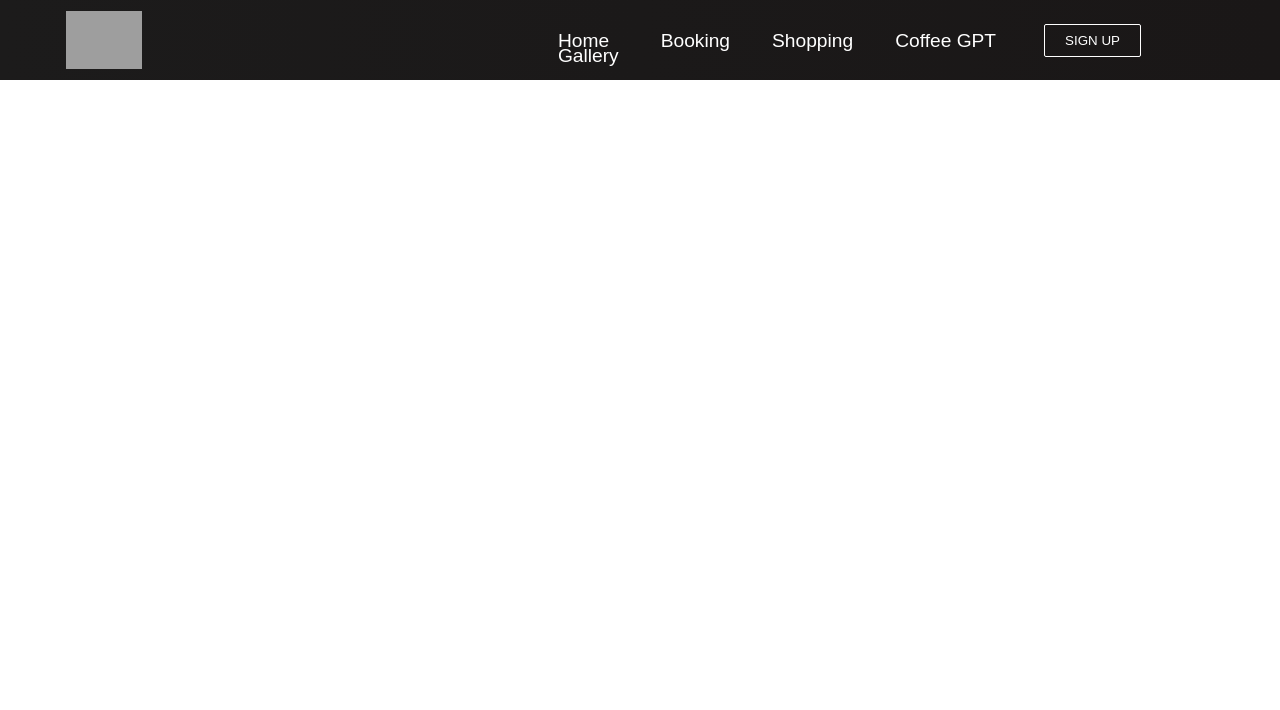
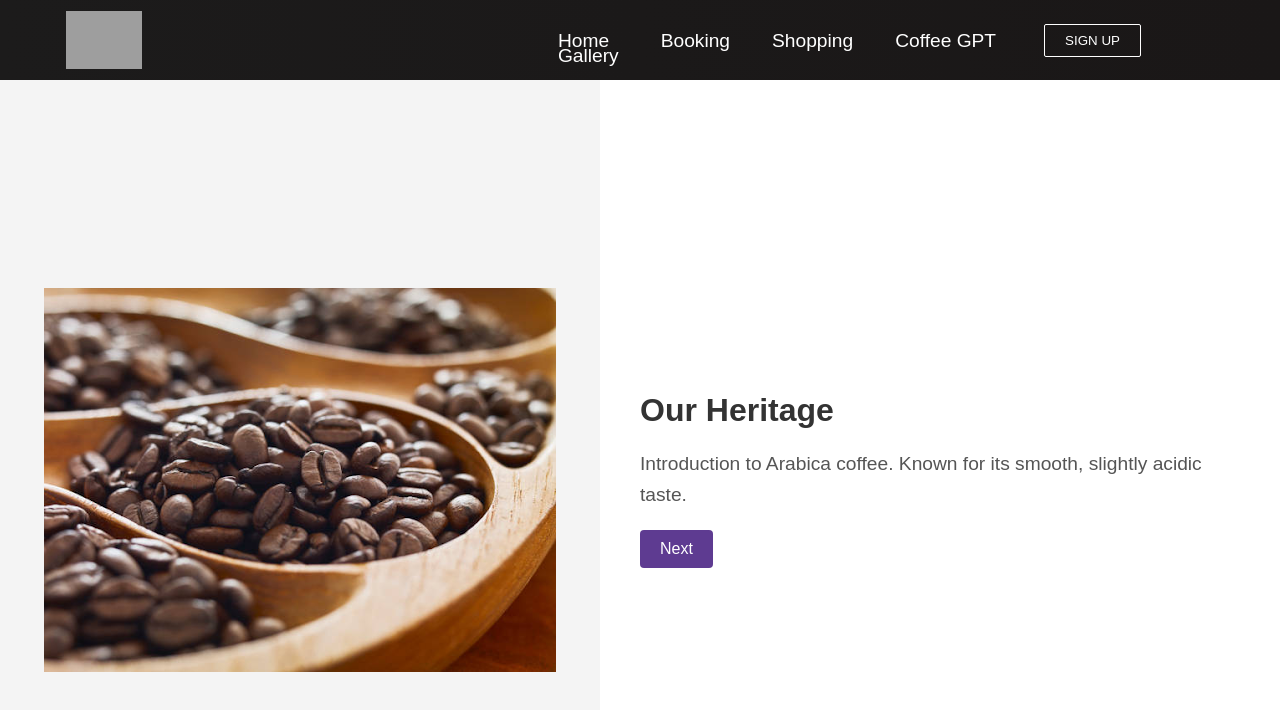
Before and after one commit to zekekwang/cs-5500-final-project, a React (Create React App) app: page /intro in a window 1280 px wide. Shown: the top 710 px of the page. Built offline with nearby package versions, Linux system fonts and the light colour scheme; no server answers; grey boxes are pictures that could not be loaded; a web font is replaced by a local one.

Commit message:
adding info page

```diff
--- a/package.json
+++ b/package.json
@@ -9,7 +9,7 @@
     "firebase": "^11.0.1",
     "react": "^18.3.1",
     "react-dom": "^18.3.1",
-    "react-router-dom": "^6.26.2",
+    "react-router-dom": "^6.27.0",
     "react-scripts": "5.0.1",
     "web-vitals": "^2.1.4"
   },
--- a/src/App.css
+++ b/src/App.css
@@ -8,6 +8,7 @@
 .home,
 .booking,
 .shopping,
+.intro,
 .coffee-basics,
 .gallery,
 .sign-up {
@@ -34,6 +35,14 @@
   font-size: 100px;
 }
 
+.intro {
+  background-position: center;
+  background-size: cover;
+  background-repeat: no-repeat;
+  color: #fff;
+  font-size: 100px;
+}
+
 .coffee-basics {
   background-position: center;
   background-size: fill;
--- a/src/App.js
+++ b/src/App.js
@@ -1,13 +1,14 @@
 import React, { useEffect } from 'react';
+import { BrowserRouter as Router, Route, Routes } from 'react-router-dom';
 import Navbar from './components/Navbar';
 import './App.css';
-import { BrowserRouter as Router, Route, Routes } from 'react-router-dom';
 import Home from './components/pages/Home';
 import Booking from './components/pages/Booking';
 import Shopping from './components/pages/Shopping';
 import CoffeeBasics from './components/pages/CoffeeBasics';
 import SignUp from './components/pages/SignUp';
 import Gallery from './components/pages/Gallery';
+import Intro from './components/pages/Intro';
 import { db, ref, set, remove, serverTimestamp } from './components/pages/firebase';
 
 
@@ -53,14 +54,13 @@ function App() {
 
             <Navbar />
             <Routes>
-
               <Route path='/' exact element={<Home />} />
               <Route path='booking' element={<Booking />} />
               <Route path='shopping' element={<Shopping />} />
+              <Route path='intro' element={<Intro />} />
               <Route path='coffee-basics' element={<CoffeeBasics />} />
               <Route path='sign-up' element={<SignUp />} />
               <Route path='gallery' element={<Gallery />} />
-
             </Routes>
           </Router>
         </>
--- a/src/components/Navbar.js
+++ b/src/components/Navbar.js
@@ -43,7 +43,7 @@ window.addEventListener('resize', showButton);
                             </Link>
                         </li>
                         <li className='nav-item'>
-                            <Link to='/shopping' className='nav-links' onClick={closeMobileMenu}>
+                            <Link to='/intro' className='nav-links' onClick={closeMobileMenu}>
                                 Shopping
                             </Link>
                         </li>
--- /dev/null
+++ b/src/components/pages/Intro.css
@@ -0,0 +1,54 @@
+.intro-container {
+    display: flex;
+    height: 100vh;
+    width: 100vw;
+  }
+
+  .image-section {
+    flex: 1;
+    display: flex;
+    align-items: center;
+    justify-content: center;
+    background-color: #f4f4f4;
+  }
+
+  .intro-image {
+    max-width: 100%;
+    max-height: 100%;
+    object-fit: cover;
+  }
+
+  .text-section {
+    flex: 1;
+    padding: 40px;
+    display: flex;
+    flex-direction: column;
+    justify-content: center;
+    background-color: #ffffff;
+    text-align: left;
+  }
+
+  .intro-title {
+    font-size: 2em;
+    font-weight: bold;
+    color: #333;
+    margin-bottom: 20px;
+  }
+
+  .intro-text {
+    font-size: 1.2em;
+    line-height: 1.6;
+    color: #555;
+  }
+
+  .next-button {
+    align-self: flex-start;
+    padding: 10px 20px;
+    font-size: 1em;
+    background-color: #5e3b91;
+    color: white;
+    border: none;
+    border-radius: 4px;
+    cursor: pointer;
+    margin-top: 20px;
+  }
--- /dev/null
+++ b/src/components/pages/Intro.js
@@ -0,0 +1,44 @@
+// Intro.js
+import React, { useState } from 'react';
+import { useNavigate } from 'react-router-dom';
+import './Intro.css';
+
+import arabica from './ShoppingImages/arabica.png';
+import excelsa from './ShoppingImages/excelsa.png';
+import liberica from './ShoppingImages/liberica.png';
+import robusta from './ShoppingImages/robusta.png';
+
+const introPages = [
+  { image: arabica, title: "Our Heritage", text: "Introduction to Arabica coffee. Known for its smooth, slightly acidic taste." },
+  { image: excelsa, title: "Excelsa Coffee", text: "Excelsa coffee: Unique in flavor, often described as fruity and tart." },
+  { image: liberica, title: "Liberica Coffee", text: "Liberica coffee: Bold and smoky, with floral and fruity undertones." },
+  { image: robusta, title: "Robusta Coffee", text: "Robusta coffee: Strong and bitter, perfect for espresso lovers." }
+];
+
+const Intro = () => {
+  const [currentPage, setCurrentPage] = useState(0);
+  const navigate = useNavigate();
+
+  const handleNext = () => {
+    if (currentPage < introPages.length - 1) {
+      setCurrentPage(currentPage + 1);
+    } else {
+      navigate('/shopping'); // Navigate to the Shopping page
+    }
+  };
+
+  return (
+    <div className="intro-container">
+      <div className="image-section">
+        <img src={introPages[currentPage].image} alt={introPages[currentPage].title} className="intro-image" />
+      </div>
+      <div className="text-section">
+        <h2 className="intro-title">{introPages[currentPage].title}</h2>
+        <p className="intro-text">{introPages[currentPage].text}</p>
+        <button className="next-button" onClick={handleNext}>Next</button>
+      </div>
+    </div>
+  );
+};
+
+export default Intro;
--- a/src/components/pages/Shopping.css
+++ b/src/components/pages/Shopping.css
@@ -1,38 +1,36 @@
-.shopping-container {
+.shopping-page {
   display: flex;
   flex-direction: column;
   align-items: center;
-  max-height: 80vh;
-  overflow-y: auto;
+  width: 100vw;
+  min-height: 100vh;
+  position: relative;
+  padding-bottom: 50px;
+  box-sizing: border-box;
 }
 
-.image-grid {
-  display: grid;
-  grid-template-columns: repeat(2, 1fr);
+.product-row {
+  display: flex;
+  flex-wrap: wrap; /* Allow items to wrap to the next row */
   gap: 20px;
-  width: 100%;
-  max-width: 500px;
+  justify-content: center; /* Center items horizontally */
+  max-width: 1200px; /* Set a max width for the row */
+  margin: 0 auto; /* Center the row in the container */
 }
 
-.image-card {
-  display: flex;
-  flex-direction: column;
-  align-items: center;
-  padding: 10px;
+.product-card {
+  width: 300px; /* Set a consistent width for each product card */
+  text-align: center;
+  border: 1px solid #ddd;
+  border-radius: 8px;
+  padding: 20px;
+  box-shadow: 0px 4px 8px rgba(0, 0, 0, 0.1);
+  margin-bottom: 20px;
 }
 
-.shopping-image {
+.product-image {
   width: 100%;
-  max-height: 200px;
+  height: auto;
   object-fit: cover;
+  border-radius: 4px;
 }
-
-.like-button {
-  margin-top: 10px;
-  padding: 8px 12px;
-  background-color: #007bff;
-  color: white;
-  border: none;
-  border-radius: 4px;
-  cursor: pointer;
-}
--- a/src/components/pages/Shopping.js
+++ b/src/components/pages/Shopping.js
@@ -11,44 +11,74 @@ import img7 from './ShoppingImages/7.png';
 import img8 from './ShoppingImages/8.png';
 import img9 from './ShoppingImages/9.png';
 import img10 from './ShoppingImages/10.png';
+import img11 from './ShoppingImages/11.png';
+import img12 from './ShoppingImages/12.png';
+import img13 from './ShoppingImages/13.png';
+import img14 from './ShoppingImages/14.png';
+import img15 from './ShoppingImages/15.png';
+import img16 from './ShoppingImages/16.png';
+import img17 from './ShoppingImages/17.png';
+import img18 from './ShoppingImages/18.png';
+import img19 from './ShoppingImages/19.png';
+import img20 from './ShoppingImages/20.png';
+import img21 from './ShoppingImages/21.png';
 
-const images = [
-    img1, img2, img3, img4, img5, img6, img7, img8, img9, img10
-]
+const coffeeProducts = [
+  { image: img1, title: 'Coffee 1', description: 'Description 1', price: '$25.56' },
+  { image: img2, title: 'Coffee 2', description: 'Description 1', price: '$25.56' },
+  { image: img3, title: 'Coffee 3', description: 'Description 1', price: '$25.56' },
+  { image: img4, title: 'Coffee 1', description: 'Description 1', price: '$25.56' },
+  { image: img5, title: 'Coffee 2', description: 'Description 1', price: '$25.56' },
+  { image: img6, title: 'Coffee 3', description: 'Description 1', price: '$25.56' },
+  { image: img7, title: 'Coffee 1', description: 'Description 1', price: '$25.56' },
+  { image: img8, title: 'Coffee 2', description: 'Description 1', price: '$25.56' },
+  { image: img9, title: 'Coffee 3', description: 'Description 1', price: '$25.56' },
+  { image: img10, title: 'Coffee 1', description: 'Description 1', price: '$25.56' },
+  { image: img11, title: 'Coffee 2', description: 'Description 1', price: '$25.56' },
+  { image: img12, title: 'Coffee 3', description: 'Description 1', price: '$25.56' },
+  { image: img13, title: 'Coffee 1', description: 'Description 1', price: '$25.56' },
+  { image: img14, title: 'Coffee 2', description: 'Description 1', price: '$25.56' },
+  { image: img15, title: 'Coffee 3', description: 'Description 1', price: '$25.56' },
+  { image: img16, title: 'Coffee 1', description: 'Description 1', price: '$25.56' },
+  { image: img17, title: 'Coffee 2', description: 'Description 1', price: '$25.56' },
+  { image: img18, title: 'Coffee 3', description: 'Description 1', price: '$25.56' },
+  { image: img19, title: 'Coffee 1', description: 'Description 1', price: '$25.56' },
+  { image: img20, title: 'Coffee 2', description: 'Description 1', price: '$25.56' },
+  { image: img21, title: 'Coffee 3', description: 'Description 1', price: '$25.56' },
+];
+
 
 const Shopping = () => {
-    const [visibleImages, setVisibleImages] = useState(4);
-    const loadMoreRef = useRef();
+    const [currentRow, setCurrentRow] = useState(0);
 
-    useEffect(() => {
-      const observer = new IntersectionObserver((entries) => {
-        if (entries[0].isIntersecting) {
-          setVisibleImages((prev) => Math.min(prev + 4, images.length));
-        }
-      });
-
-      if (loadMoreRef.current) {
-        observer.observe(loadMoreRef.current);
-      }
-
-      return () => observer.disconnect();
-    }, []);
-
-    const handleLike = (index) => {
-      console.log(`Image ${index + 1} liked!`);
+    const handleNextRow = () => {
+      setCurrentRow(currentRow + 1);
     };
 
+    const displayProducts = coffeeProducts.slice(currentRow * 3, currentRow * 3 + 3);
+
     return (
-      <div className="shopping-container">
-        <div className="image-grid">
-          {images.slice(0, visibleImages).map((src, index) => (
-            <div className="image-card" key={index}>
-              <img src={src} alt={`Image ${index + 1}`} className="shopping-image" />
-              <button className="like-button" onClick={() => handleLike(index)}>Like</button>
+      <div className="shopping-page">
+        <div className="product-row">
+          {displayProducts.map((product, index) => (
+            <div className="product-card" key={index}>
+              <img src={product.image} alt={product.title} className="product-image" />
+              <h3 className="product-title">{product.title}</h3>
+              <p className="product-description">{product.description}</p>
+              <p className="product-price">{product.price}</p>
             </div>
           ))}
         </div>
-        <div ref={loadMoreRef} className="load-more-trigger" />
+        <div className="button-container">
+          {currentRow < 3 ? (
+            <>
+              <button className="thumbs-up-button" onClick={handleNextRow}>👍</button>
+              <button className="no-button" onClick={handleNextRow}>👎</button>
+            </>
+          ) : currentRow < 6 ? (
+            <button className="another-batch-button" onClick={handleNextRow}>Another Batch</button>
+          ) : null}
+        </div>
       </div>
     );
   };
```
Also changed, not shown: 1 other file (tests, documents, lock files or other folders).
